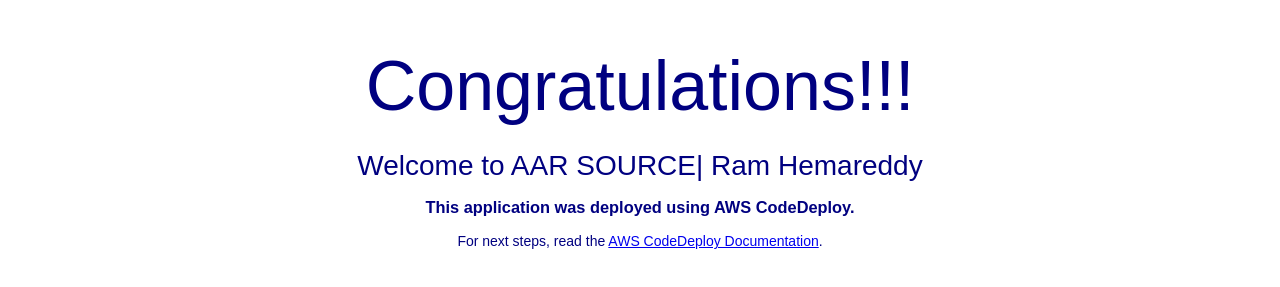
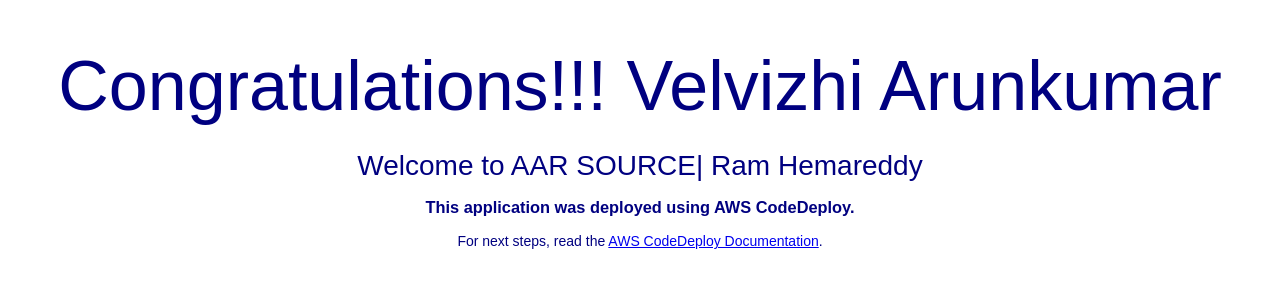
Before and after one commit to drugcarts/samplecicd, a plain HTML site: page index.html in a window 1280 px wide. Shown: the part 201-488 px from the top of the page. Drawn offline with Linux system fonts and the light colour scheme.

Commit message:
Update index.html

```diff
--- a/index.html
+++ b/index.html
@@ -27,7 +27,7 @@
 <body>
   <div align="center">
     <img src="https://s3.ap-south-1.amazonaws.com/www.basava.com/aar_logo_final.png" style="max-width: 20%;">
-    <h1>Congratulations!!! </h1>
+    <h1>Congratulations!!! Velvizhi Arunkumar </h1>
       <h2>Welcome to AAR SOURCE| Ram Hemareddy</h2>
     <h3>This application was deployed using AWS CodeDeploy.</h3>
     <p>For next steps, read the <a href="http://aws.amazon.com/documentation/codedeploy">AWS CodeDeploy Documentation</a>.</p>
```
